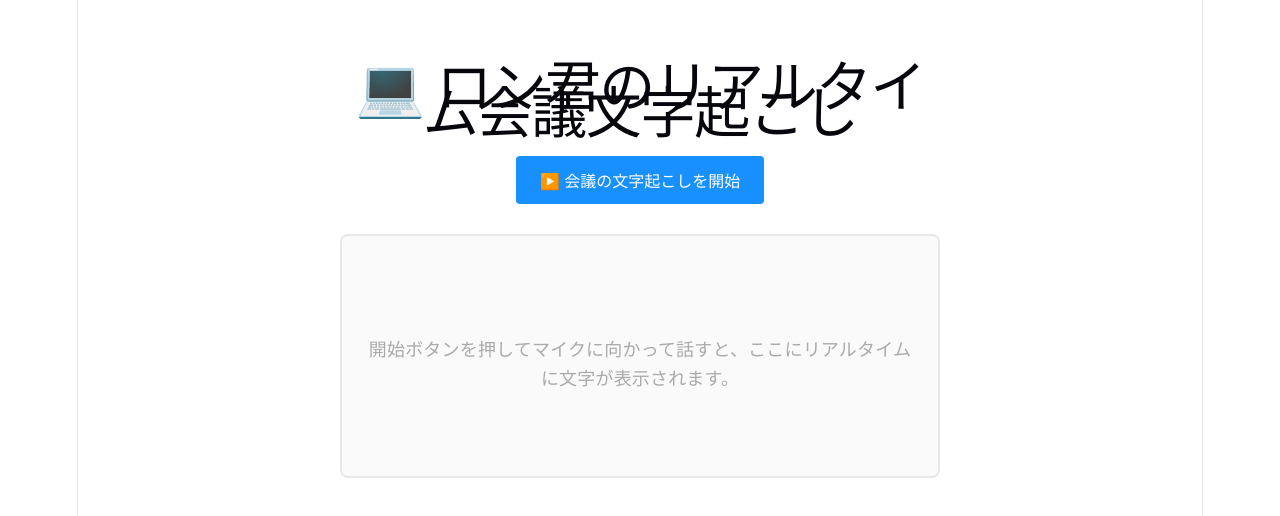
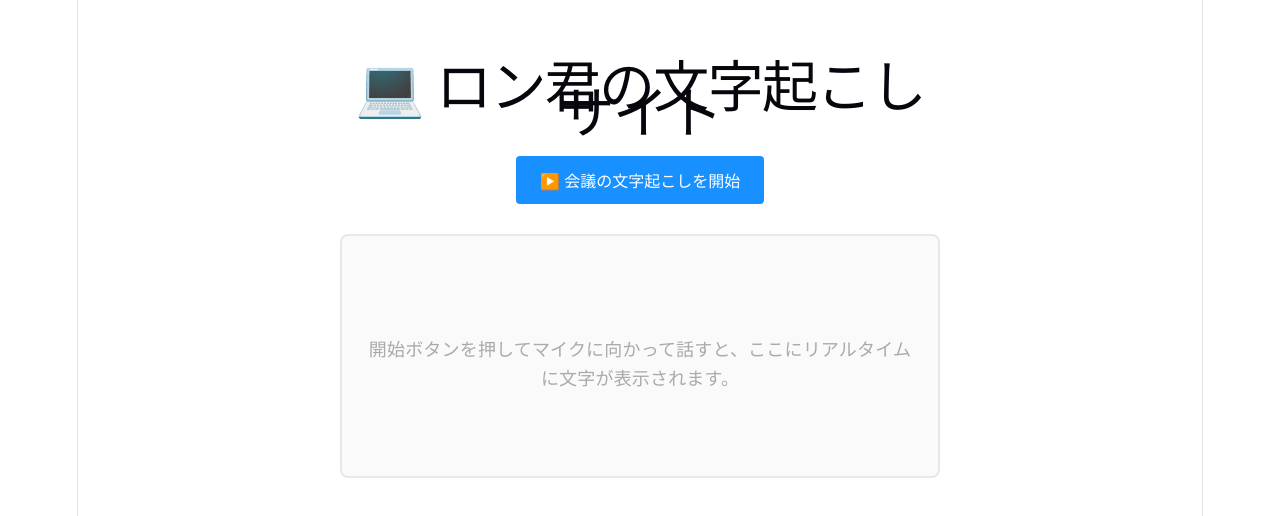
Before and after one commit to maki0315-1617/ron-voise-app, a React (Vite) app: page / in a window 1280 px wide. Shown: the top 516 px of the page. Built offline with nearby package versions, Linux system fonts and the light colour scheme.

Commit message:
バグ３

```diff
--- a/src/App.jsx
+++ b/src/App.jsx
@@ -70,7 +70,7 @@ export default function App() {
   // 🎨【見た目エリア】：HTMLの組み立て
   return (
     <div style={{ padding: '40px', maxWidth: '600px', margin: '0 auto', fontFamily: 'sans-serif' }}>
-      <h1>💻 ロン君のリアルタイム会議文字起こし</h1>
+      <h1>💻 ロン君の文字起こしサイト</h1>
 
       <button
         onClick={toggleListening}
```
